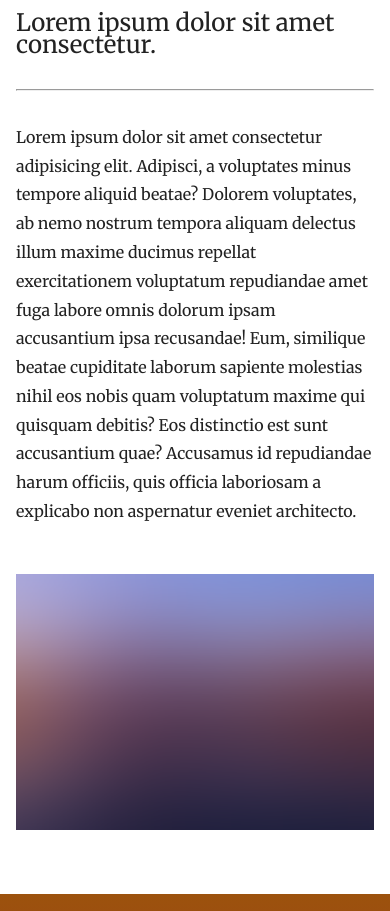
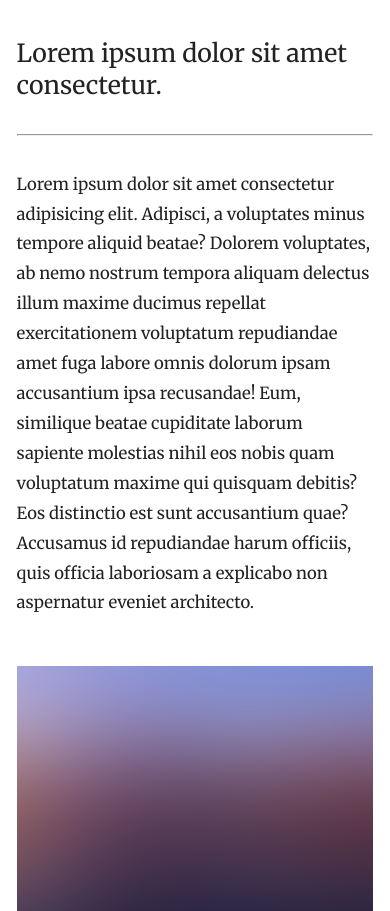
Before and after one commit to aprather51/Ignis, a Gatsby site: page / in a window 390 px wide. Shown: the part 700-1611 px from the top of the page. Built offline with nearby package versions, Linux system fonts and the light colour scheme; Gatsby itself is replaced by a stand-in of ours; a small style sheet from the web is missing.

Commit message:
fix some issues with responsive -- solved

```diff
--- a/gatsby-config.js
+++ b/gatsby-config.js
@@ -13,7 +13,6 @@
 		`gatsby-plugin-react-helmet`,
 		`gatsby-plugin-resolve-src`,
 		`gatsby-plugin-styled-components`,
-		`gatsby-plugin-sitemap`,
 		`gatsby-plugin-catch-links`,
 		{
 			/* Images */
--- a/package.json
+++ b/package.json
@@ -13,7 +13,6 @@
         "gatsby-plugin-react-helmet": "^3.0.6",
         "gatsby-plugin-resolve-src": "^2.0.0",
         "gatsby-plugin-sharp": "^2.0.20",
-        "gatsby-plugin-sitemap": "^2.0.5",
         "gatsby-plugin-styled-components": "^3.0.5",
         "gatsby-remark-images": "^3.0.4",
         "gatsby-remark-prismjs": "^3.2.4",
--- a/src/assets/styled/global.js
+++ b/src/assets/styled/global.js
@@ -2,38 +2,27 @@
 import theme from 'assets/styled/theme';
 
 export const Global = createGlobalStyle`
+  /* Global Font*/
+  @import url('https://fonts.googleapis.com/css?family=Merriweather:300,300i,400,700,900');
 
-:root {
-    font-size: 100%;
-}
+  body {
+    font-family: 'Merriweather', serif;
+    font-size: 1em;
+    text-rendering: optimizeLegibility;
+  }
 
-body {
-    font-size: 1em;
-    line-height: 1.4em;
+  /* Extra Small Mobile (320px) */
+  @media screen and (min-width: ${theme.breakpoints.xs}) {
+    body {
+      font-size: calc(1em + 6 * ((100vw - 320px) / 680));
+    }
+  }
 
-}
-
-/* Extra Small Mobile */
-@media screen and (min-width: theme.breakpoints.xs) {
+  /* Desktop (1000px) */
+  @media screen and (min-width: ${theme.breakpoints.desktop}) {
     body {
-        font-size: calc(1em + (1.3125 - 1) * ((100vw - 20em) / (80 - 20)));
-        line-height: calc(1.4em + (1.8 - 1.4) * ((100vw - 20em) / (80 - 20)));
+      font-size: 1.3125em;
     }
-}
-
-/* Desktop */
-@media (min-width: theme.breakpoints.lg) {
-    body {
-        font-size: 1.3125em;
-        line-height: 1.8em;
-    }
-
-}
-
-/* Global Theme */
-  body{
-    ${theme.fontFamily.googleLink};
-    font-family: 'Merriweather', serif;
   }
 
   h1,h2,h3,h4,h5,h6,p{
--- a/src/assets/styled/theme.js
+++ b/src/assets/styled/theme.js
@@ -14,22 +14,6 @@
 	link: '#1e90ff'
 };
 
-// Font Family
-const fontFamily = {
-	googleLink: `@import url('https://fonts.googleapis.com/css?family=Merriweather:300,300i,400,700,900');`,
-	fonts: 'Merriweather, serif'
-};
-
-const fontSize = {
-	h1: '2.25em',
-	h2: '2em',
-	h3: '1.35em',
-	h4: '1.25em',
-	h5: '0.9em',
-	h6: '0.7em',
-	p: '1em'
-};
-
 // @media
 const breakpoints = {
 	xs: '20em', //320px — small mobile screen
@@ -42,9 +26,7 @@
 // import/export
 const theme = {
 	breakpoints,
-	colors,
-	fontFamily,
-	fontSize
+	colors
 };
 
 export default theme;
--- a/src/commons/Card.js
+++ b/src/commons/Card.js
@@ -60,7 +60,7 @@
 `;
 
 const Title = styled.h2`
-	font-size: 1.5rem;
+	/* font-size: 1.5rem; */
 	font-weight: 400;
 	text-transform: capitalize;
 	margin: 1rem 1rem 0 1rem;
@@ -71,4 +71,7 @@
 	margin: 0rem 1rem 0.5rem;
 `;
 
-const Excerpt = styled.div`padding: 10px;`;
+const Excerpt = styled.div`
+	padding: 1em;
+	line-height: 1.7em;
+`;
--- a/src/commons/Img.js
+++ b/src/commons/Img.js
@@ -4,20 +4,21 @@
 import styled from 'styled-components';
 import theme from 'assets/styled/theme';
 
-const Img = ({ fluid, margin, smSize, medSize, size, src }) => (
+const Img = ({ fluid, margin, smSize, medSize, lgSize, src }) => (
 	<SetImg
 		fluid={fluid}
 		src={src}
 		smSize={smSize}
 		medSize={medSize}
-		size={size}
+		lgSize={lgSize}
+		margin={margin}
 	/>
 );
 
 Img.propType = {
 	smSize: PropTypes.string,
 	medSize: PropTypes.string,
-	size: PropTypes.string,
+	lgSize: PropTypes.string,
 	margin: PropTypes.string,
 	src: PropTypes.src
 };
@@ -26,7 +27,7 @@
 const SetImg = styled(image)`
 	display: block;
   margin: ${props => props.margin || '0 auto'};
-
+  padding: 2em;
   /* Mobile */
 	@media screen and (max-width: ${theme.breakpoints.mobile}) {
     width: ${props => props.smSize || '100%'};
@@ -41,7 +42,7 @@
 
 	/* Larger Sreen */
 	@media screen and (min-width: ${theme.breakpoints.desktop}) {
-    width: ${props => props.size || '100%'};
-	  height: ${props => props.size || '100%'};
+    width: ${props => props.lgSize || '100%'};
+	  height: ${props => props.lgSize || '100%'};
 	}
 `;
--- a/src/commons/Title.js
+++ b/src/commons/Title.js
@@ -36,10 +36,9 @@
 
 const SetTitle = styled.h1`
 	color: ${props => props.color};
-	line-height: ${props => props.lineHeight};
+	font-size: ${props => props.fontSize || undefined};
+	line-height: ${props => props.lineHeight || undefined};
 	text-align: ${props => props.align || undefined};
-
-	//! Work on font size in responive mode
 	/* Mobile */
 	@media screen and (max-width: ${theme.breakpoints.mobile}) {
 		text-align: ${props => props.smAlign};
--- a/src/components-posts/PostCard.js
+++ b/src/components-posts/PostCard.js
@@ -63,10 +63,11 @@
 `;
 
 const Title = styled.h2`
-	font-size: 1.5rem;
+	/* font-size: 1.5rem; */
 	font-weight: 400;
 	text-transform: capitalize;
 	margin: 1rem 1rem 0 1rem;
+	line-height: 1.7em;
 `;
 
 const Date = styled.span`
@@ -74,4 +75,7 @@
 	margin: 0rem 1rem 0.5rem;
 `;
 
-const Excerpt = styled.div`padding: 10px;`;
+const Excerpt = styled.div`
+	padding: 1em;
+	line-height: 1.7em;
+`;
--- a/src/components/Footer.js
+++ b/src/components/Footer.js
@@ -57,7 +57,7 @@
 
 	p {
 		color: ${props => props.color || theme.colors.secondary};
-		font-size: ${props => props.fontSize || '.8rem'};
+		font-size: ${props => props.fontSize || '.6rem'};
 		padding: '.5em 0';
 		text-align: ${props => props.align || 'center'};
 	}
--- a/src/components/SEO.js
+++ b/src/components/SEO.js
@@ -13,12 +13,12 @@
 	let imgHeight;
 	let pageURL;
 
-	const contentURL = config.siteUrl + config.pathPrefix;
+	const contentURL = config.url + config.pathPrefix;
 	const truePrefix = config.pathPrefix === '/' ? '' : config.pathPrefix;
 
 	// Set Default OpenGraph Parameters for Fallback
-	title = config.siteTitle;
-	description = config.siteDescription;
+	title = config.title;
+	description = config.description;
 
 	//Set Default Image Parameter for fallback
 	image = config.image || postNode.frontmatter.image.childImageSharp.resize.src;
@@ -130,7 +130,7 @@
 	return (
 		<Helmet>
 			{/* General tags */}
-			<html lang={config.siteLanguage} />
+			<html lang={config.language} />
 			{/* <Title>Will be assigned on every page <SEO></Title> */}
 			<meta name="image" content={image} />
 			<meta name="description" content={description} />
--- a/src/sections/Landing.js
+++ b/src/sections/Landing.js
@@ -87,12 +87,13 @@
 	border-radius: 4px;
 	border: 0;
 	display: block;
+	color: #efefef !important;
 	margin: 3.5em auto;
 	padding: .5em 1em;
+	text-transform: capitalize;
 	vertical-align: middle;
 	box-shadow: inset 0 0 0 1px #efefef;
-	color: #efefef !important;
-	text-transform: capitalize;
+
 	&::after {
 		position: absolute;
 		top: 2.4em;
--- a/src/sections/Section2.js
+++ b/src/sections/Section2.js
@@ -19,7 +19,7 @@
 			>
 				<Container>
 					<Grid lgCols={2} smCols={1} gaps={'3rem'}>
-						<Grid lgCols={2} medCols={2} smCols={2}>
+						<Grid lgCols={2} medCols={2} smCols={2} gaps={'3em'}>
 							<Img lgSize={'150px'} fluid={data.icon1.childImageSharp.fluid} />
 							<Img lgSize={'150px'} fluid={data.icon2.childImageSharp.fluid} />
 							<Img lgSize={'150px'} fluid={data.icon3.childImageSharp.fluid} />
```
Also changed, not shown: README.md, 1 other file.
